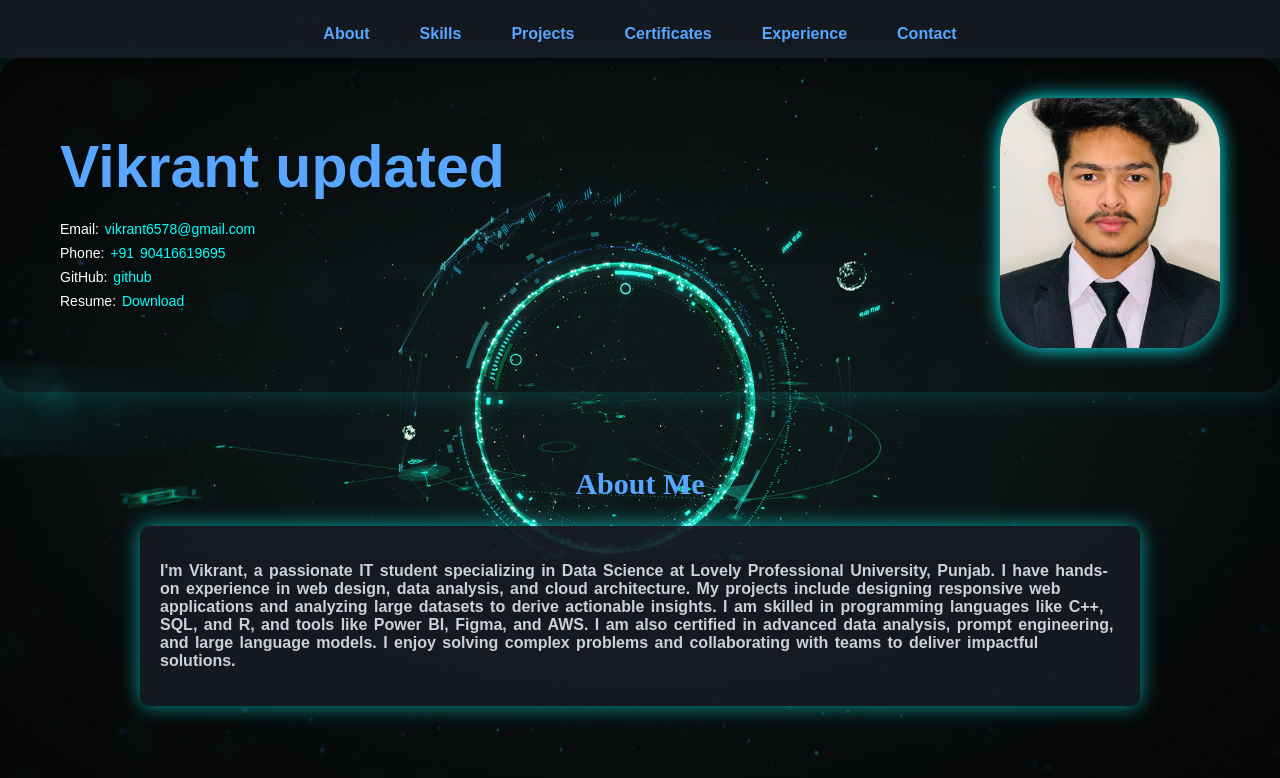
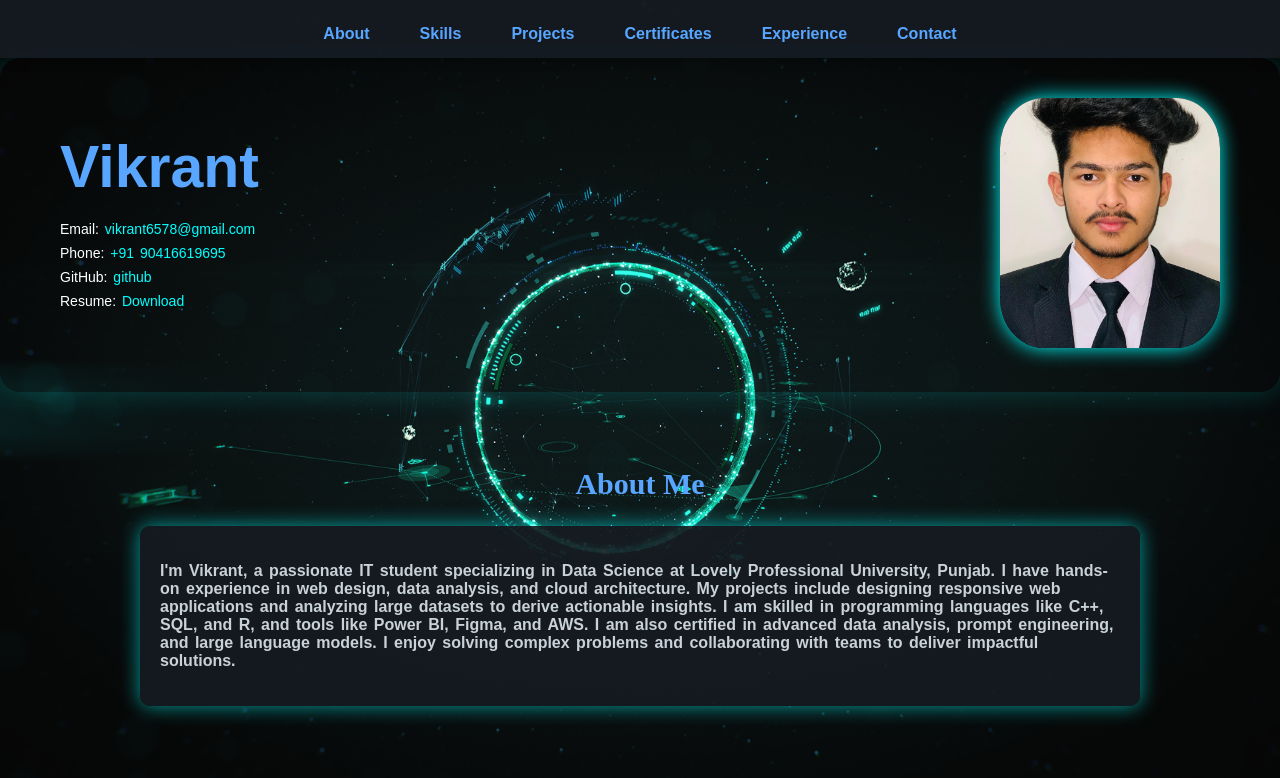
Before and after one commit to Vikrant657/portfolio, a plain HTML site: page index.html in a window 1280 px wide. Shown: the top 778 px of the page. Drawn offline with Linux system fonts and the light colour scheme.

Commit message:
Update index.html

```diff
--- a/index.html
+++ b/index.html
@@ -39,7 +39,7 @@
     </header>
     <section class="banner">
         <div class="banner-left">
-          <h1 class="banner-name">Vikrant updated</h1>
+          <h1 class="banner-name">Vikrant</h1>
           <p>Email: <a href="mailto:vikrant6578@gmail.com">vikrant6578@gmail.com</a></p>
           <p>Phone: <a href="tel:+91-9041619695">+91 90416619695</a></p>
           <p>GitHub: <a href="https://github.com/vikrant6578" target="_blank">github</a></p>
```
